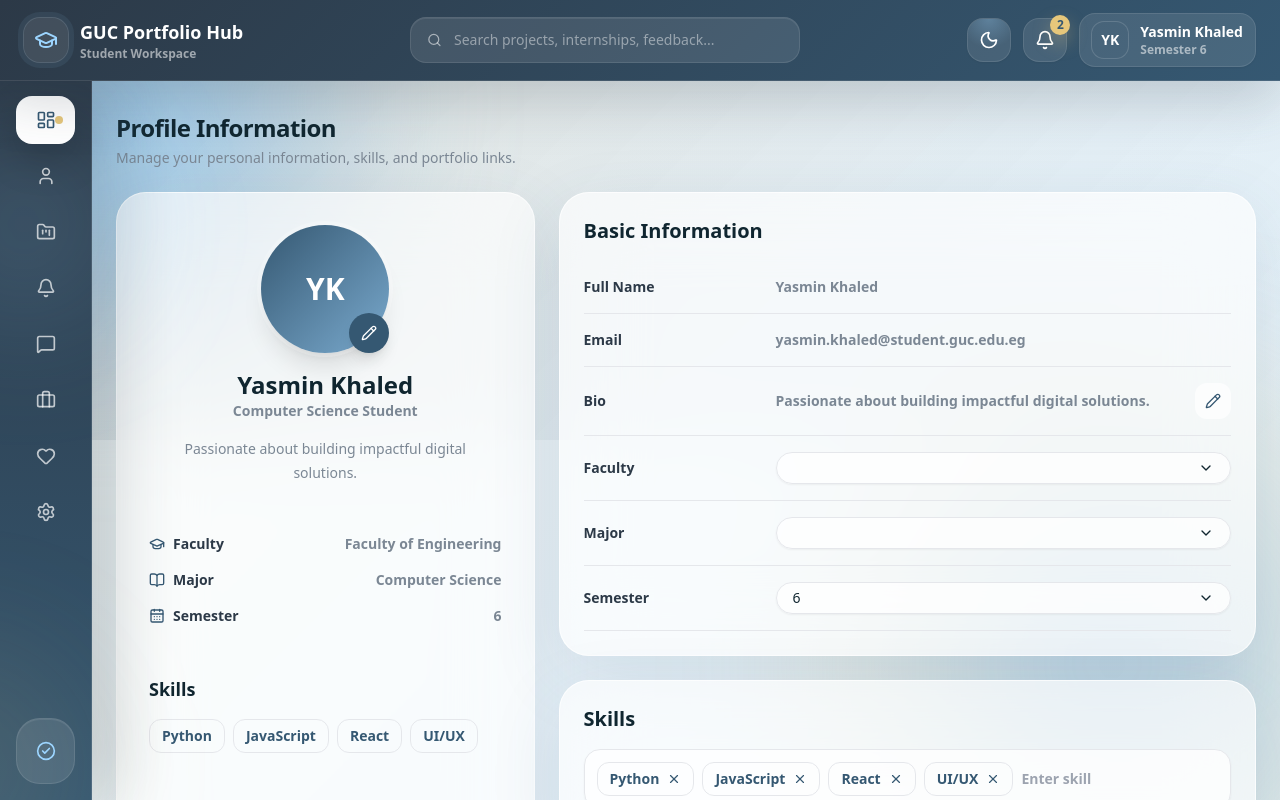
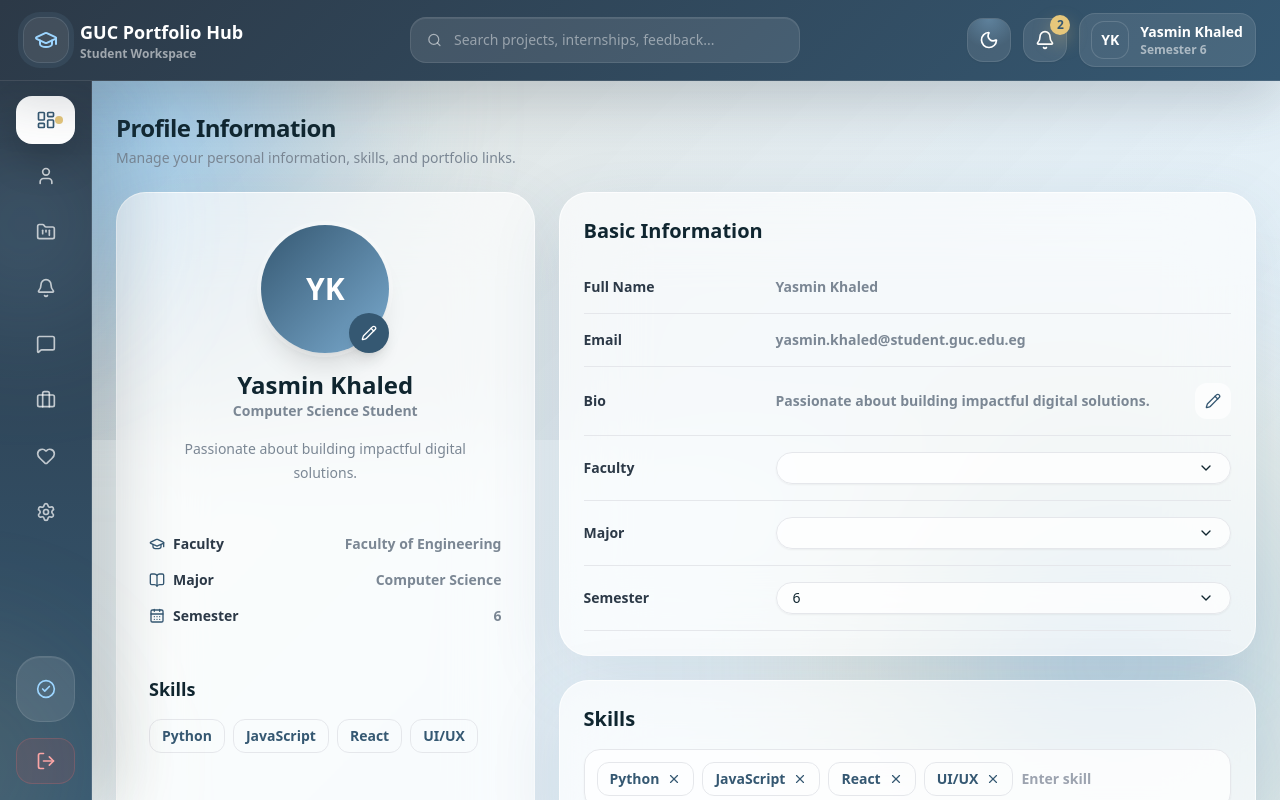
Before and after one commit to xxjessiexx/GUC-Portfolio-Hub, a React (Vite) app in the folder MS2/: page /edit-profile in a window 1280 px wide. Shown: the top 800 px of the page. Built offline with nearby package versions, Linux system fonts and the light colour scheme.

Commit message:
placed logout in sidebarand replace href redirects

```diff
--- a/MS2/src/components/layout/Sidebar.jsx
+++ b/MS2/src/components/layout/Sidebar.jsx
@@ -7,13 +7,29 @@ import {
   FolderKanban,
   Heart,
   LayoutDashboard,
+  LogOut,
   MessageSquare,
   Settings,
   User,
 } from "lucide-react";
+import { useNavigate } from "react-router-dom";
 import { student } from "@/data/studentDashboardData";
 
+import {
+  AlertDialog,
+  AlertDialogAction,
+  AlertDialogCancel,
+  AlertDialogContent,
+  AlertDialogDescription,
+  AlertDialogFooter,
+  AlertDialogHeader,
+  AlertDialogTitle,
+  AlertDialogTrigger,
+} from "@/components/ui/alert-dialog";
+
 export default function Sidebar({ open, setOpen }) {
+  const navigate = useNavigate();
+
   const items = [
     ["Overview", LayoutDashboard],
     ["My Portfolio", User],
@@ -24,6 +40,11 @@ export default function Sidebar({ open, setOpen }) {
     ["Favorites", Heart],
     ["Settings", Settings],
   ];
+
+  const handleLogout = () => {
+    sessionStorage.removeItem("currentUser");
+    navigate("/");
+  };
 
   return (
     <aside
@@ -36,7 +57,7 @@ export default function Sidebar({ open, setOpen }) {
       <div className="pointer-events-none absolute -left-20 top-10 h-52 w-52 rounded-full bg-[#9CD5FF]/15 blur-3xl" />
       <div className="pointer-events-none absolute -bottom-24 right-0 h-64 w-64 rounded-full bg-[#E6C77B]/10 blur-3xl" />
 
-      <div className="relative z-10 flex h-full flex-col justify-between p-4">
+      <div className="relative z-10 flex h-full flex-col justify-between gap-4 overflow-y-auto p-4">
         <nav className="space-y-2">
           {items.map(([label, Icon], index) => {
             const active = index === 0;
@@ -75,6 +96,7 @@ export default function Sidebar({ open, setOpen }) {
           })}
         </nav>
 
+        <div className="space-y-4">
           <div
             className={`overflow-hidden rounded-3xl border border-white/10 bg-white/10 shadow-[inset_0_1px_0_rgba(255,255,255,0.08)] transition-all duration-300 ${
               open ? "p-4" : "p-3"
@@ -103,6 +125,57 @@ export default function Sidebar({ open, setOpen }) {
               </div>
             )}
           </div>
+
+          <AlertDialog>
+            <AlertDialogTrigger asChild>
+              <motion.button
+                type="button"
+                whileHover={{ scale: 1.02 }}
+                whileTap={tapScale}
+                className={`group relative flex w-full items-center rounded-2xl border border-red-400/20 bg-red-500/10 text-red-300 transition-all duration-300 hover:bg-red-500/20 ${
+                  open
+                    ? "justify-start gap-3 px-4 py-3"
+                    : "justify-center py-3"
+                }`}
+              >
+                <LogOut className="h-5 w-5" />
+
+                {open && <span className="font-bold">Logout</span>}
+
+                {!open && (
+                  <span className="pointer-events-none absolute left-[76px] z-50 rounded-xl bg-[#102630] px-3 py-2 text-xs font-bold text-white opacity-0 shadow-xl transition group-hover:opacity-100">
+                    Logout
+                  </span>
+                )}
+              </motion.button>
+            </AlertDialogTrigger>
+
+            <AlertDialogContent className="z-[9999] rounded-3xl border border-white/70 bg-white/95 p-6 shadow-[0_24px_80px_rgba(44,57,71,0.25)] backdrop-blur-2xl">
+              <AlertDialogHeader>
+                <AlertDialogTitle className="text-2xl font-black text-[color:var(--ink)]">
+                  Log out?
+                </AlertDialogTitle>
+
+                <AlertDialogDescription className="text-base leading-7 text-[color:var(--muted)]">
+                  You will be signed out of your account.
+                </AlertDialogDescription>
+              </AlertDialogHeader>
+
+              <AlertDialogFooter>
+                <AlertDialogCancel className="rounded-2xl">
+                  Cancel
+                </AlertDialogCancel>
+
+                <AlertDialogAction
+                  onClick={handleLogout}
+                  className="rounded-2xl bg-[color:var(--primary)] font-bold text-white hover:bg-[color:var(--dark)]"
+                >
+                  Yes, log out
+                </AlertDialogAction>
+              </AlertDialogFooter>
+            </AlertDialogContent>
+          </AlertDialog>
+        </div>
       </div>
     </aside>
   );
--- a/MS2/src/components/profile/DangerActions.jsx
+++ b/MS2/src/components/profile/DangerActions.jsx
@@ -1,4 +1,5 @@
 import { Ban } from "lucide-react";
+import { useNavigate } from "react-router-dom"; // ✅ added
 
 import {
   AlertDialog,
@@ -13,6 +14,8 @@ import {
 } from "@/components/ui/alert-dialog";
 
 export default function DangerActions() {
+  const navigate = useNavigate(); // ✅ added
+
   const handleDeactivate = () => {
     const users = JSON.parse(sessionStorage.getItem("users")) || [];
     const currentUser = JSON.parse(sessionStorage.getItem("currentUser"));
@@ -24,7 +27,7 @@ export default function DangerActions() {
     sessionStorage.setItem("users", JSON.stringify(updatedUsers));
     sessionStorage.removeItem("currentUser");
 
-      window.location.href = "/";
+    navigate("/"); // ✅ replaced href
   };
 
   return (
```
Lines whose indentation alone changed are shown as unchanged.
